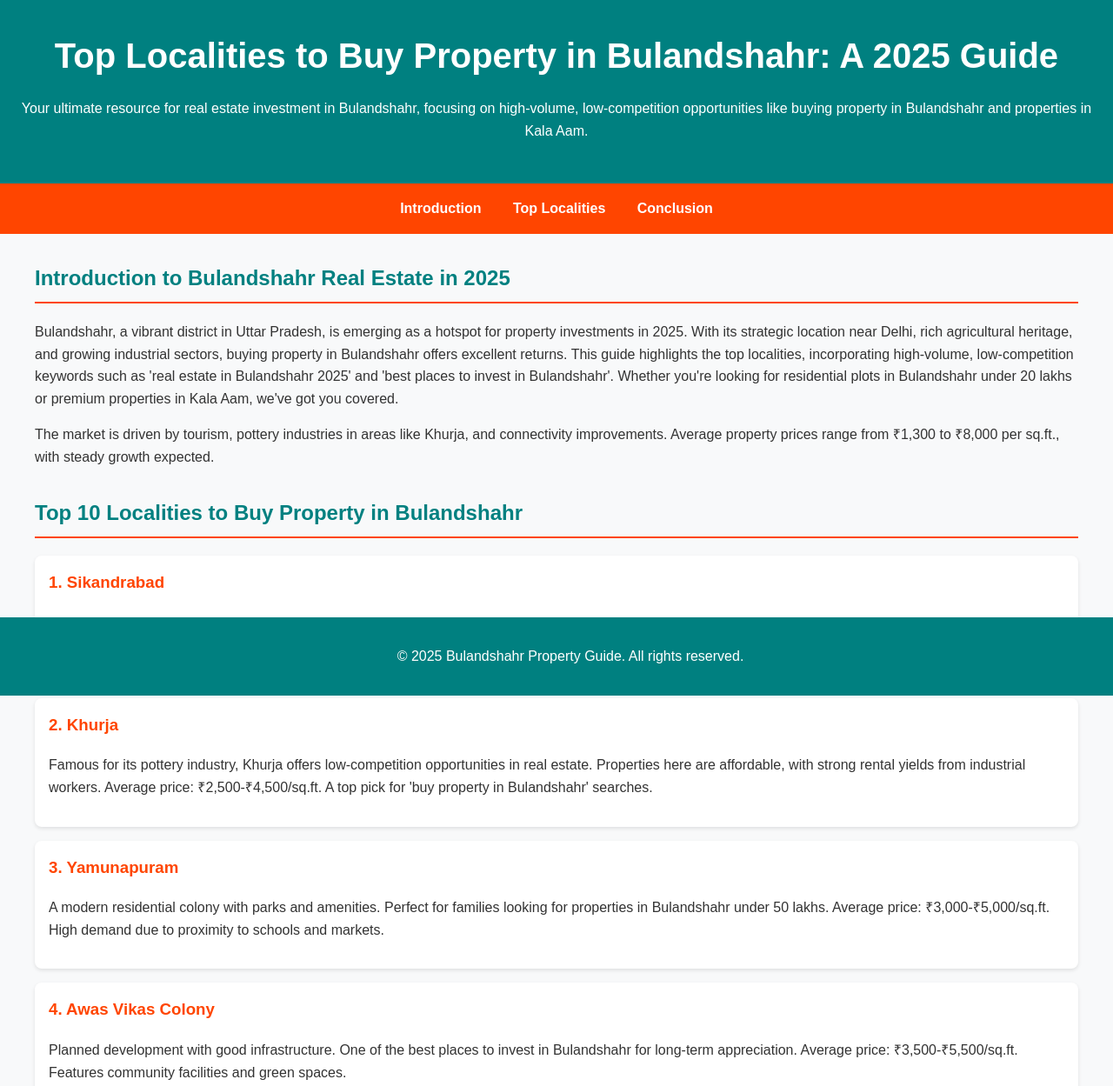
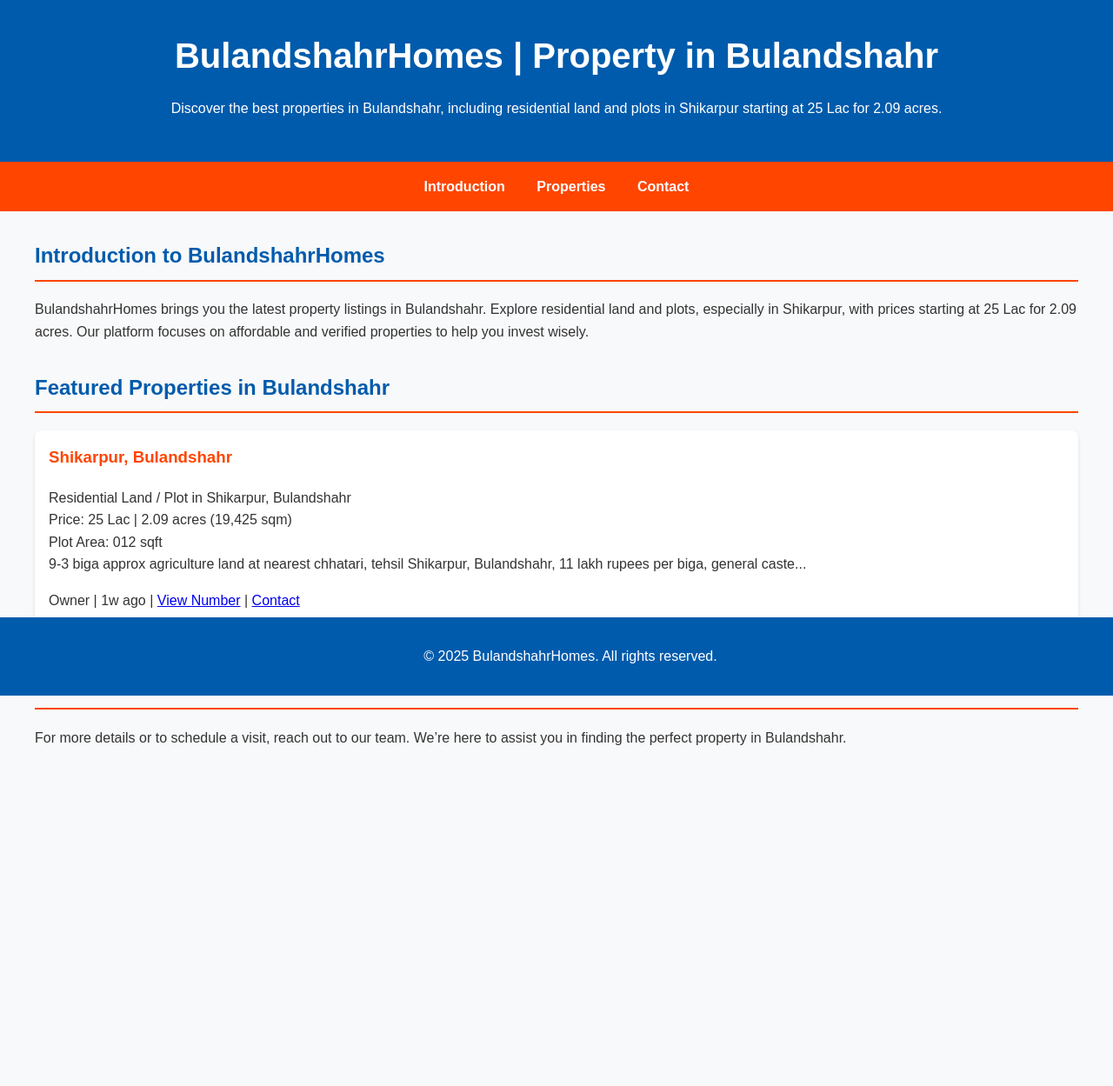
Before and after one commit to faizkhan899088-dot/BulandshahrHomes.com, a plain HTML site: page index.html in a window 1280 px wide. Shown: the top 1249 px of the page at 87% size. After the commit the page ends 893 px from the top, so only its background shows below. Drawn offline with Linux system fonts and the light colour scheme.

Commit message:
Update index.html

```diff
--- a/index.html
+++ b/index.html
@@ -3,9 +3,9 @@
 <head>
     <meta charset="UTF-8">
     <meta name="viewport" content="width=device-width, initial-scale=1.0">
-    <meta name="description" content="Discover the top localities to buy property in Bulandshahr in 2025. Explore high-volume, low-competition keywords like 'buy property in Bulandshahr', 'real estate in Bulandshahr 2025', and 'properties in Kala Aam' for smart investments.">
-    <meta name="keywords" content="buy property in Bulandshahr, top localities in Bulandshahr, real estate in Bulandshahr 2025, properties in Kala Aam, best places to invest in Bulandshahr, affordable plots in Bulandshahr, residential properties Bulandshahr">
-    <title>Top Localities to Buy Property in Bulandshahr: A 2025 Guide</title>
+    <meta name="description" content="Explore properties in Bulandshahr on BulandshahrHomes. Find residential land and plots in Shikarpur, Bulandshahr with prices starting at 25 Lac for 2.09 acres.">
+    <meta name="keywords" content="buy property in Bulandshahr, residential land in Shikarpur, plots in Bulandshahr, property in Shikarpur, Bulandshahr real estate, affordable land Bulandshahr">
+    <title>BulandshahrHomes | Property in Bulandshahr</title>
     <style>
         body {
             font-family: 'Arial', sans-serif;
@@ -16,7 +16,7 @@
             line-height: 1.6;
         }
         header {
-            background-color: #008080; /* Teal */
+            background-color: #005BAC;
             color: white;
             text-align: center;
             padding: 2rem 1rem;
@@ -26,7 +26,7 @@
             font-size: 2.5rem;
         }
         nav {
-            background-color: #FF4500; /* Orange Red */
+            background-color: #FF4500;
             padding: 1rem;
             text-align: center;
         }
@@ -48,8 +48,8 @@
             margin-bottom: 2rem;
         }
         h2 {
-            color: #008080; /* Teal */
-            border-bottom: 2px solid #FF4500; /* Orange Red */
+            color: #005BAC;
+            border-bottom: 2px solid #FF4500;
             padding-bottom: 0.5rem;
         }
         ul {
@@ -64,11 +64,11 @@
             box-shadow: 0 2px 4px rgba(0,0,0,0.1);
         }
         li h3 {
-            color: #FF4500; /* Orange Red */
+            color: #FF4500;
             margin-top: 0;
         }
         footer {
-            background-color: #008080; /* Teal */
+            background-color: #005BAC;
             color: white;
             text-align: center;
             padding: 1rem;
@@ -89,73 +89,36 @@
 </head>
 <body>
     <header>
-        <h1>Top Localities to Buy Property in Bulandshahr: A 2025 Guide</h1>
-        <p>Your ultimate resource for real estate investment in Bulandshahr, focusing on high-volume, low-competition opportunities like buying property in Bulandshahr and properties in Kala Aam.</p>
+        <h1>BulandshahrHomes | Property in Bulandshahr</h1>
+        <p>Discover the best properties in Bulandshahr, including residential land and plots in Shikarpur starting at 25 Lac for 2.09 acres.</p>
     </header>
     <nav>
         <a href="#introduction">Introduction</a>
-        <a href="#localities">Top Localities</a>
-        <a href="#conclusion">Conclusion</a>
+        <a href="#properties">Properties</a>
+        <a href="#contact">Contact</a>
     </nav>
     <main>
         <section id="introduction">
-            <h2>Introduction to Bulandshahr Real Estate in 2025</h2>
-            <p>Bulandshahr, a vibrant district in Uttar Pradesh, is emerging as a hotspot for property investments in 2025. With its strategic location near Delhi, rich agricultural heritage, and growing industrial sectors, buying property in Bulandshahr offers excellent returns. This guide highlights the top localities, incorporating high-volume, low-competition keywords such as 'real estate in Bulandshahr 2025' and 'best places to invest in Bulandshahr'. Whether you're looking for residential plots in Bulandshahr under 20 lakhs or premium properties in Kala Aam, we've got you covered.</p>
-            <p>The market is driven by tourism, pottery industries in areas like Khurja, and connectivity improvements. Average property prices range from ₹1,300 to ₹8,000 per sq.ft., with steady growth expected.</p>
+            <h2>Introduction to BulandshahrHomes</h2>
+            <p>BulandshahrHomes brings you the latest property listings in Bulandshahr. Explore residential land and plots, especially in Shikarpur, with prices starting at 25 Lac for 2.09 acres. Our platform focuses on affordable and verified properties to help you invest wisely.</p>
         </section>
-        <section id="localities">
-            <h2>Top 10 Localities to Buy Property in Bulandshahr</h2>
+        <section id="properties">
+            <h2>Featured Properties in Bulandshahr</h2>
             <ul>
                 <li>
-                    <h3>1. Sikandrabad</h3>
-                    <p>An industrial hub with excellent connectivity to Delhi via NH-91. Ideal for those seeking affordable plots in Bulandshahr. Average price: ₹4,000-₹6,000/sq.ft. Great for commercial and residential investments due to upcoming infrastructure projects.</p>
-                </li>
-                <li>
-                    <h3>2. Khurja</h3>
-                    <p>Famous for its pottery industry, Khurja offers low-competition opportunities in real estate. Properties here are affordable, with strong rental yields from industrial workers. Average price: ₹2,500-₹4,500/sq.ft. A top pick for 'buy property in Bulandshahr' searches.</p>
-                </li>
-                <li>
-                    <h3>3. Yamunapuram</h3>
-                    <p>A modern residential colony with parks and amenities. Perfect for families looking for properties in Bulandshahr under 50 lakhs. Average price: ₹3,000-₹5,000/sq.ft. High demand due to proximity to schools and markets.</p>
-                </li>
-                <li>
-                    <h3>4. Awas Vikas Colony</h3>
-                    <p>Planned development with good infrastructure. One of the best places to invest in Bulandshahr for long-term appreciation. Average price: ₹3,500-₹5,500/sq.ft. Features community facilities and green spaces.</p>
-                </li>
-                <li>
-                    <h3>5. Delhi Road</h3>
-                    <p>Prime location with commercial potential. Search for 'real estate in Bulandshahr 2025' often leads here due to easy access to the capital. Average price: ₹5,000-₹8,000/sq.ft. Ideal for mixed-use properties.</p>
-                </li>
-                <li>
-                    <h3>6. Anupshahr</h3>
-                    <p>Scenic area near rivers, attracting eco-conscious buyers. Low-competition keywords like 'residential properties Bulandshahr' fit well. Average price: ₹2,000-₹4,000/sq.ft. Growing tourism boosts value.</p>
-                </li>
-                <li>
-                    <h3>7. Shikarpur</h3>
-                    <p>Emerging locality with agricultural surroundings. Affordable options for 'properties in Kala Aam' alternatives. Average price: ₹1,500-₹3,500/sq.ft. Potential for farmland conversions.</p>
-                </li>
-                <li>
-                    <h3>8. Sheetal Ganj</h3>
-                    <p>Less crowded, well-connected area near airports. Great for commuters investing in Bulandshahr real estate. Average price: ₹2,500-₹4,500/sq.ft. Modern amenities and low density.</p>
-                </li>
-                <li>
-                    <h3>9. Bhoor Nagar</h3>
-                    <p>Educational hub with schools and colleges. High rental demand from students. Fits 'best places to invest in Bulandshahr' criteria. Average price: ₹2,000-₹4,000/sq.ft.</p>
-                </li>
-                <li>
-                    <h3>10. Kala Aam</h3>
-                    <p>Central chowk area with easy access to markets and transport. Popular for 'properties in Kala Aam' searches. Average price: ₹3,000-₹5,000/sq.ft. Vibrant community and commercial vibe.</p>
+                    <h3>Shikarpur, Bulandshahr</h3>
+                    <p>Residential Land / Plot in Shikarpur, Bulandshahr<br>Price: 25 Lac | 2.09 acres (19,425 sqm)<br>Plot Area: 012 sqft<br>9-3 biga approx agriculture land at nearest chhatari, tehsil Shikarpur, Bulandshahr, 11 lakh rupees per biga, general caste...</p>
+                    <p>Owner | 1w ago | <a href="#">View Number</a> | <a href="#">Contact</a></p>
                 </li>
             </ul>
         </section>
-        <section id="conclusion">
-            <h2>Conclusion</h2>
-            <p>In 2025, Bulandshahr's real estate market promises growth, especially in these top localities. Focus on high-volume, low-competition keywords like 'buy property in Bulandshahr' and 'real estate in Bulandshahr 2025' to optimize your search. Consult local agents for the latest deals, and consider factors like connectivity and amenities for the best investments.</p>
-            <p>For more insights, explore sites like MagicBricks or 99acres for current listings.</p>
+        <section id="contact">
+            <h2>Contact Us</h2>
+            <p>For more details or to schedule a visit, reach out to our team. We’re here to assist you in finding the perfect property in Bulandshahr.</p>
         </section>
     </main>
     <footer>
-        <p>&copy; 2025 Bulandshahr Property Guide. All rights reserved.</p>
+        <p>&copy; 2025 BulandshahrHomes. All rights reserved.</p>
     </footer>
 </body>
 </html>
```
